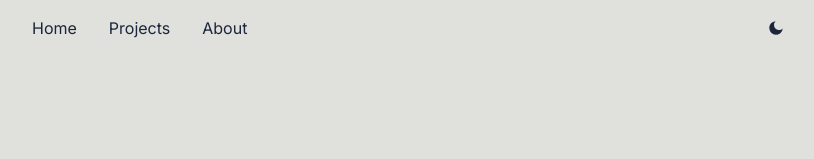
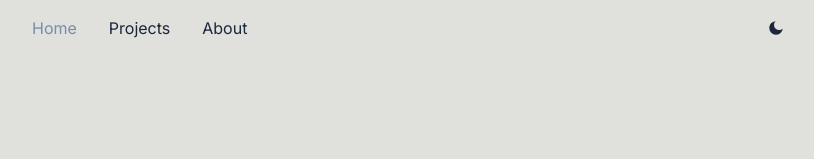
Before and after one commit to laza6030/portfolio-2.0, a Next.js app: page / in a window 1280 px wide. Shown: the top 159 px of the page, without its empty margins (240-1054 px from the left). Built offline with nearby package versions, Linux system fonts and the light colour scheme.

Commit message:
Highlight active link

```diff
--- a/src/app/components/NavBar.tsx
+++ b/src/app/components/NavBar.tsx
@@ -1,30 +1,52 @@
 "use client";
 
 import { useState } from "react";
+import clsx from "clsx";
 import Link from "next/link";
+import { usePathname } from "next/navigation";
 
 import { MdSunny } from "react-icons/md";
 import { RiMoonFill } from "react-icons/ri";
 
 export default function NavBar() {
-  const [isDarkMode, setIsDarkMode] = useState(false);
+  const pathname = usePathname();
+  const [isDarkMode, setIsDarkMode] = useState<boolean>(false);
 
   const handleSwitchTheme = () => {
     setIsDarkMode((prev) => !prev);
   };
 
+  const isCurrentPath = (path: string) => {
+    return pathname.includes(path);
+  };
+
   return (
     <div className="flex flex-row justify-between w-full">
       <div className="flex flex-row">
-        <Link href="/" className="flex justify-center p-4">
+        <Link
+          href="/"
+          className={clsx("flex justify-center p-4", {
+            "text-cadet-blue": pathname === "/",
+          })}
+        >
           Home
         </Link>
 
-        <Link href="/projects" className="flex justify-center p-4">
+        <Link
+          href="/projects"
+          className={clsx("flex justify-center p-4", {
+            "text-cadet-blue": isCurrentPath("/projects"),
+          })}
+        >
           Projects
         </Link>
 
-        <Link href="/about" className="flex justify-center p-4">
+        <Link
+          href="/about"
+          className={clsx("flex justify-center p-4", {
+            "text-cadet-blue": isCurrentPath("/about"),
+          })}
+        >
           About
         </Link>
       </div>
```
